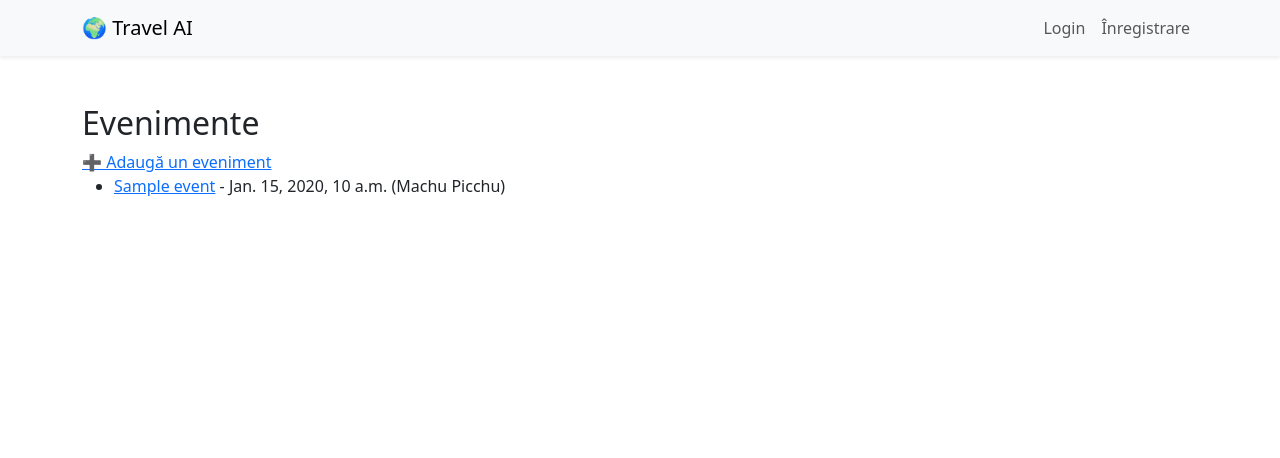
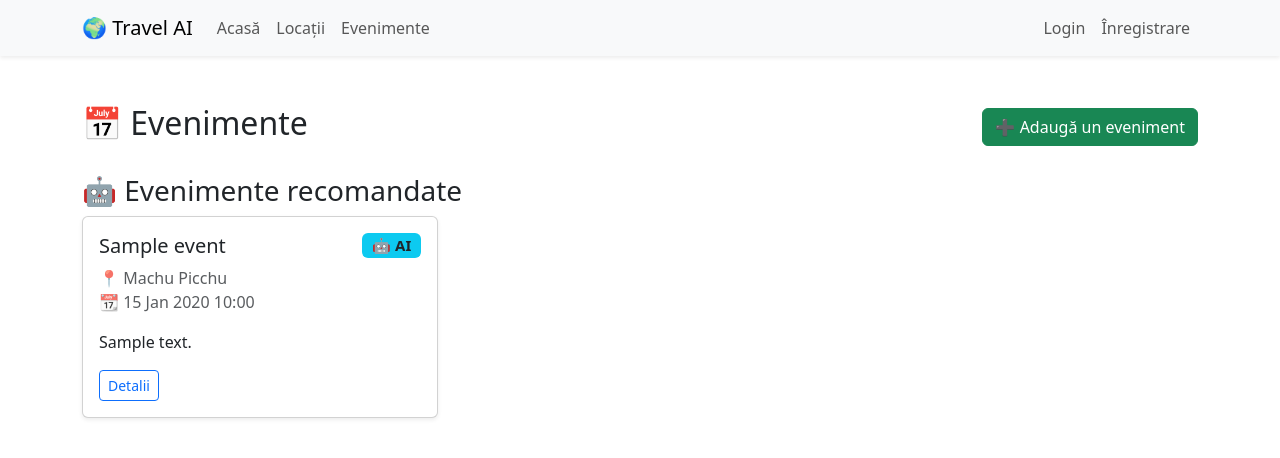
Before and after one commit to madalina2801/travel_ai, a Django app: page /events/ in a window 1280 px wide. Shown: the top 458 px of the page. Run offline with Django 5.2, Linux system fonts and the light colour scheme; data comes from the database, SQL or seed files in the repository; tables that the repository leaves empty hold one stand-in row (values such as "Sample post"); parts of the project's set-up code (start-up, migrations or seed data) failed here and were passed over.

Commit message:
Add card for events, added comment section

```diff
--- a/travel_project/events/templates/events/event_list.html
+++ b/travel_project/events/templates/events/event_list.html
@@ -1,16 +1,87 @@
 {% extends "base.html" %}
 {% block content %}
-<h2>Evenimente</h2>
-<a href="{% url 'add_event' %}">➕ Adaugă un eveniment</a>
-<ul>
+
+
+
+<div class="d-flex justify-content-between align-items-center mb-4">
+  <h2>📅 Evenimente</h2>
+  <a href="{% url 'add_event' %}" class="btn btn-success">➕ Adaugă un eveniment</a>
+</div>
+
+<!-- Evenimente recomandate AI -->
+{% if events_ai %}
+<h3>🤖 Evenimente recomandate</h3>
+<div class="row">
+  {% for event in events_ai %}
+    <div class="col-md-4 mb-4">
+      <div class="card shadow-sm h-100">
+        <div class="card-body">
+          <h5 class="card-title d-flex justify-content-between align-items-center">
+            {{ event.title }}
+            <span class="badge bg-info text-dark">🤖 AI</span>
+          </h5>
+          <p class="card-text text-muted">
+            📍 {{ event.location.name }} <br>
+            📆 {{ event.date|date:"d M Y H:i" }}
+          </p>
+          <p class="card-text">{{ event.description|truncatewords:20 }}</p>
+          <a href="{% url 'event_detail' event.pk %}" class="btn btn-outline-primary btn-sm">Detalii</a>
+        </div>
+      </div>
+    </div>
+  {% endfor %}
+</div>
+{% endif %}
+
+<!-- Evenimente comunitate -->
+{% if events_user %}
+<h3>👥 Evenimente comunitate</h3>
+<div class="row">
+  {% for event in events_user %}
+    <div class="col-md-4 mb-4">
+      <div class="card shadow-sm h-100">
+        <div class="card-body">
+          <h5 class="card-title">{{ event.title }}</h5>
+          <p class="card-text text-muted">
+            📍 {{ event.location.name }} <br>
+            📆 {{ event.date|date:"d M Y H:i" }}
+          </p>
+          <p class="card-text">{{ event.description|truncatewords:20 }}</p>
+          <a href="{% url 'event_detail' event.pk %}" class="btn btn-outline-primary btn-sm">Detalii</a>
+        </div>
+      </div>
+    </div>
+  {% endfor %}
+</div>
+{% endif %}
+
+<!-- Toate evenimentele (opțional) -->
+{% if events %}
+<h3>📌 Toate evenimentele</h3>
+<div class="row">
   {% for event in events %}
-    <li>
-      <a href="{% url 'event_detail' event.pk %}">{{ event.title }}</a>
-      - {{ event.date }} ({{ event.location.name }})
-      {% if event.is_ai_generated %}<span>🤖 AI</span>{% endif %}
-    </li>
+    <div class="col-md-4 mb-4">
+      <div class="card shadow-sm h-100">
+        <div class="card-body">
+          <h5 class="card-title">
+            {{ event.title }}
+            {% if event.is_ai_generated %}
+              <span class="badge bg-info text-dark">🤖 AI</span>
+            {% endif %}
+          </h5>
+          <p class="card-text text-muted">
+            📍 {{ event.location.name }} <br>
+            📆 {{ event.date|date:"d M Y H:i" }}
+          </p>
+          <p class="card-text">{{ event.description|truncatewords:20 }}</p>
+          <a href="{% url 'event_detail' event.pk %}" class="btn btn-outline-primary btn-sm">Detalii</a>
+        </div>
+      </div>
+    </div>
   {% empty %}
-    <li>Nu există evenimente momentan.</li>
+    <p class="text-muted">Nu există evenimente momentan.</p>
   {% endfor %}
-</ul>
+</div>
+{% endif %}
+
 {% endblock %}
--- a/travel_project/events/views.py
+++ b/travel_project/events/views.py
@@ -1,12 +1,22 @@
 from django.shortcuts import render,get_object_or_404, redirect
+from django.utils import timezone
 from django.contrib.auth.decorators import login_required
 from .models import Event
 from .forms import EventForm, CommentForm
 # Create your views here.
+def event_list(request):
+    now = timezone.now()
+    events_ai = Event.objects.filter(is_ai_generated=True).order_by("date")
+    events_user = Event.objects.filter(is_ai_generated=False).order_by("date")
 
-def event_list(request):
-    events = Event.objects.all().order_by('-date')
-    return render(request, 'events/event_list.html', {'events': events})
+    print("NOW:", now)
+    print("AI events:", list(events_ai.values("title", "date")))
+    print("User events:", list(events_user.values("title", "date")))
+    context = {
+        "events_ai": events_ai,
+        "events_user": events_user,
+    }
+    return render(request, 'events/event_list.html', context)
 
 def event_detail(request, pk):
     event = get_object_or_404(Event, pk=pk)
--- a/travel_project/locations/urls.py
+++ b/travel_project/locations/urls.py
@@ -5,7 +5,7 @@ from . import views
 app_name = 'locations'
 
 urlpatterns = [
-    path('', views.location_list_view, name='locations_list'),
+    path('', views.location_list_view, name='location_list'),
     path('<int:pk>/', location_detail_view, name='location_detail'),
      path('favorites/', favorite_locations_view, name='favorite_locations'),
     path('<int:location_id>/favorite/', views.toggle_favorite_location, name='toggle_favorite'),
--- a/travel_project/locations/views.py
+++ b/travel_project/locations/views.py
@@ -74,7 +74,10 @@ def location_detail_view(request, pk):
 
     events = location.events.all().order_by("date")
 
-    return render(request, 'locations/location_detail.html', {'location': location,"events": events})
+    return render(request, "locations/location_detail.html", {
+        "location": location,
+        "events": events
+    })
 
 
 @login_required
--- a/travel_project/templates/base.html
+++ b/travel_project/templates/base.html
@@ -6,7 +6,7 @@
     <link rel="stylesheet" href="https://cdn.jsdelivr.net/npm/bootstrap@5.3.0/dist/css/bootstrap.min.css">
 </head>
 <body>
-    <!-- Navbar unic și curat -->
+
     <nav class="navbar navbar-expand-lg navbar-light bg-light shadow-sm">
         <div class="container">
             <a class="navbar-brand" href="{% url 'home' %}">🌍 Travel AI</a>
@@ -16,6 +16,19 @@
             </button>
 
             <div class="collapse navbar-collapse justify-content-end" id="navbarNav">
+                <ul class="navbar-nav me-auto">
+                    <!-- Linkuri globale-->
+                    <li class="nav-item">
+                        <a class="nav-link" href="{% url 'home' %}">Acasă</a>
+                    </li>
+                    <li class="nav-item">
+                        <a class="nav-link" href="{% url 'locations:location_list' %}">Locații</a>
+                    </li>
+                    <li class="nav-item">
+                        <a class="nav-link" href="{% url 'event_list' %}">Evenimente</a>
+                    </li>
+                </ul>
+
                 <ul class="navbar-nav">
                     {% if user.is_authenticated %}
                         <li class="nav-item">
@@ -57,9 +70,6 @@
     {% block extra_scripts %}
     {% endblock %}
 
-
-
-
     <!-- Bootstrap JS pentru navbar mobil -->
     <script src="https://cdn.jsdelivr.net/npm/bootstrap@5.3.0/dist/js/bootstrap.bundle.min.js"></script>
 </body>
--- a/travel_project/templates/home.html
+++ b/travel_project/templates/home.html
@@ -50,8 +50,9 @@
   <div class="hero-content">
     <h1>🌍 Descoperă lumea cu Travel AI</h1>
     <p>Planifică, explorează și salvează locațiile tale favorite.</p>
-    <a href="{% url 'locations:locations_list' %}" class="btn btn-success">Vezi locațiile</a>
-    <a href="{% url 'activities:activity_list' %}" class="btn btn-primary ms-3">Vezi activitățile</a>
+    <a href="{% url 'locations:location_list' %}" class="btn btn-success">🏞 Vezi locațiile</a>
+    <a href="{% url 'activities:activity_list' %}" class="btn btn-primary ms-3">🎯 Vezi activitățile</a>
+    <a href="{% url 'event_list' %}" class="btn btn-warning ms-3">📅 Vezi evenimentele</a>
   </div>
 </div>
 {% endblock %}
```
Also changed, not shown: travel_project/events/services.py (+61 -34 lines), travel_project/locations/templates/locations/location_detail.html (+7 -5 lines).
